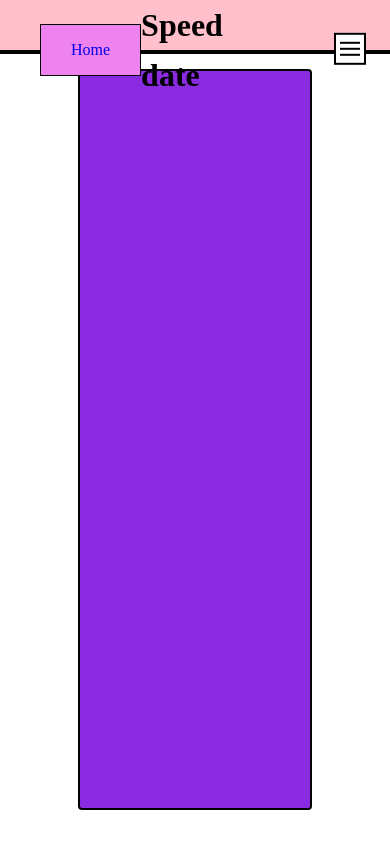
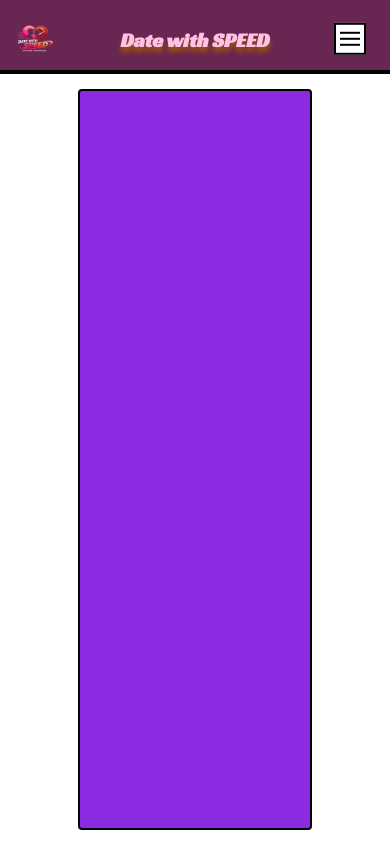
Before and after one commit to springfeld7/dt198g-group1-frontend, an Angular app: page / in a window 390 px wide. Built offline with nearby package versions, Linux system fonts and the light colour scheme.

Commit message:
design for mobile availible

```diff
--- a/src/app/shared/header/header.component.html
+++ b/src/app/shared/header/header.component.html
@@ -1,10 +1,15 @@
+<link rel="preconnect" href="https://fonts.googleapis.com">
+<link rel="preconnect" href="https://fonts.gstatic.com" crossorigin>
+<link href="https://fonts.googleapis.com/css2?family=Racing+Sans+One&display=swap" rel="stylesheet">
+
+
 <div class="header-container">
   <div class="header-left">
-    <a routerLink="/">Home</a>
+    <img class="logo" src="date_with_speed.png" routerLink="/">
   </div>
 
   <div class="header-middle">
-    <h1>Speed date</h1>
+    <h1>Date with SPEED</h1>
   </div>
 
   <div class="header-right">
--- a/src/app/shared/header/header.component.scss
+++ b/src/app/shared/header/header.component.scss
@@ -1,9 +1,9 @@
 .header-container {
   width: 100%;
-  background: pink;
+  background: rgb(104, 38, 82);
   border-bottom: 4px solid black;
-  height: 50px;
-  line-height: 50px;
+  height: 80px;
+  line-height: 80px;
   display: grid;
   grid-template-columns: 1fr 1fr 1fr;
   align-items: center;
@@ -12,7 +12,7 @@
 
 .header-left {
   display: flex;
-  align-items: center;
+  align-items: flex-end;
   justify-content: flex-start;
   padding-left: 40px;
 }
@@ -21,6 +21,9 @@
   display: flex;
   align-items: center;
   justify-content: center;
+  font-family: "Racing Sans One", sans-serif;
+  color: rgb(255, 194, 230);
+  text-shadow:0px 5px 5px  #9e530c;
 }
 
 .header-right {
@@ -45,3 +48,37 @@
     cursor: pointer;
   }
 }
+
+.logo {
+  height: 84px;
+}
+
+// Desktop
+.header-container {
+  height: 80px;
+  grid-template-columns: 1fr 1fr 1fr;
+}
+
+.logo {
+  height: 84px;
+}
+
+// Mobile
+@media (max-width: 768px) {
+  .header-container {
+    height: 70px;
+    grid-template-columns: 1fr auto 1fr;
+  }
+
+  .logo {
+    height: 50px;
+  }
+
+  .header-middle {
+    font-size: 10px;
+  }
+
+  .header-left {
+    padding-left: 10px;
+  }
+}
```
Also changed, not shown: public/date_with_speed.png (added).
